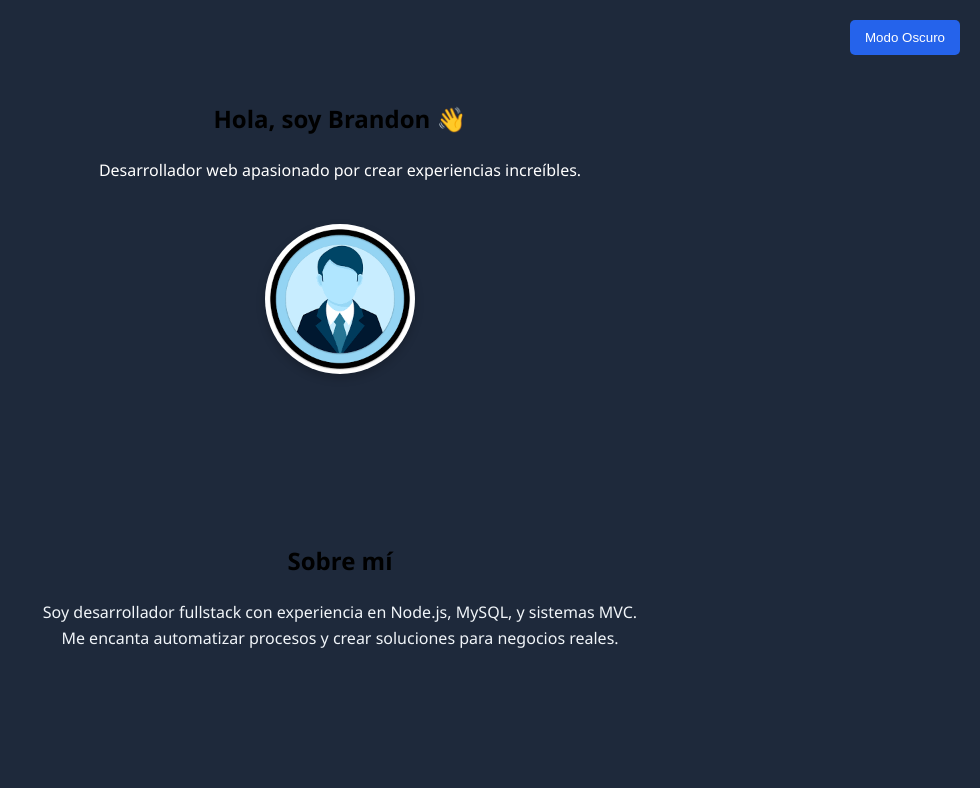
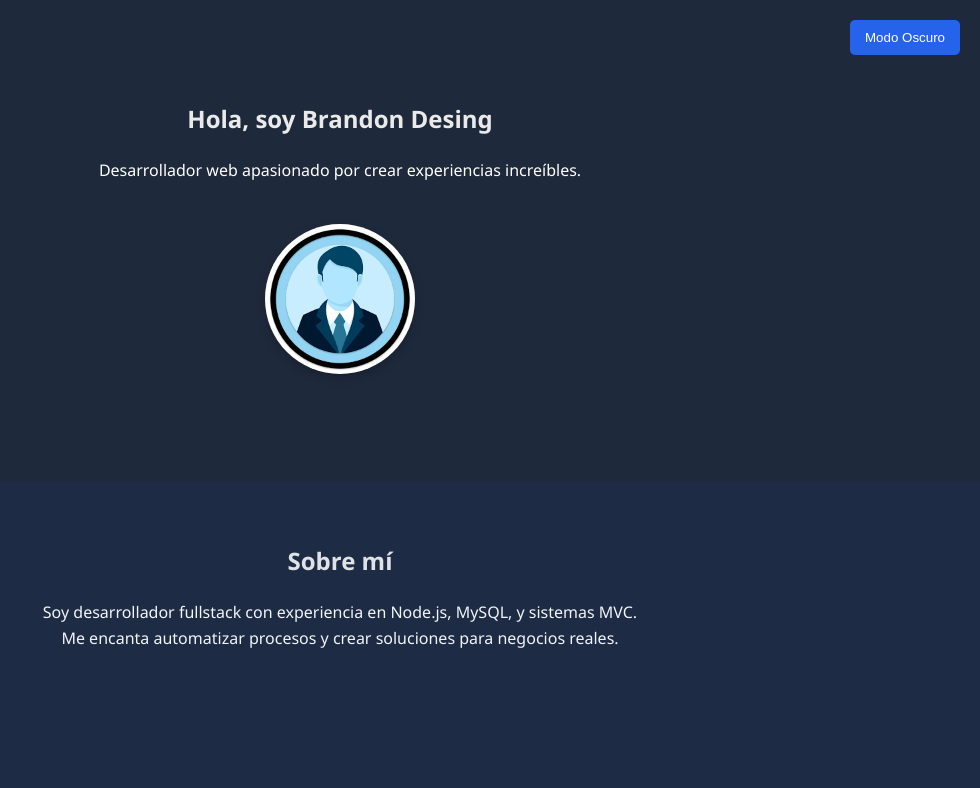
Before and after one commit to BRANDON-VILLANUEVA137/starter-portfolio, a plain HTML site: page index.html in a window 1280 px wide. Both pictures are taken after a click on the button "Modo Oscuro". Shown: the top 788 px of the page, without its empty margins (300-1280 px from the left). Drawn offline with Linux system fonts and the light colour scheme.

Commit message:
Diseño mejorado, para una mejor lectura

```diff
--- a/index.html
+++ b/index.html
@@ -14,7 +14,7 @@
 
   <!-- Encabezado o hero -->
   <section id="hero">
-    <h1>Hola, soy Brandon 👋</h1>
+    <h1>Hola, soy Brandon Desing</h1>
     <p>Desarrollador web apasionado por crear experiencias increíbles.</p>
     <img src="assets/profile.png" alt="Foto de perfil" />
   </section>
--- a/style.css
+++ b/style.css
@@ -18,9 +18,15 @@
     text-align: center;
   }
 
-  h1, h2 {
+  h1  {
+    margin-bottom: 20px;
+    color: #ebeaea;
+  }
+
+  h2{
     margin-bottom: 20px;
     color: #000000;
+
   }
 
   p {
@@ -121,9 +127,14 @@
   }
 
   .dark-mode section {
-    background-color: #1e293b;
+    background-color: #1d2c44;
   }
 
+  .dark-mode h2{
+    margin-bottom: 20px;
+    color: #dfe2e6;
+
+  }
   .dark-mode .proyecto {
     background-color: #334155;
   }
```
